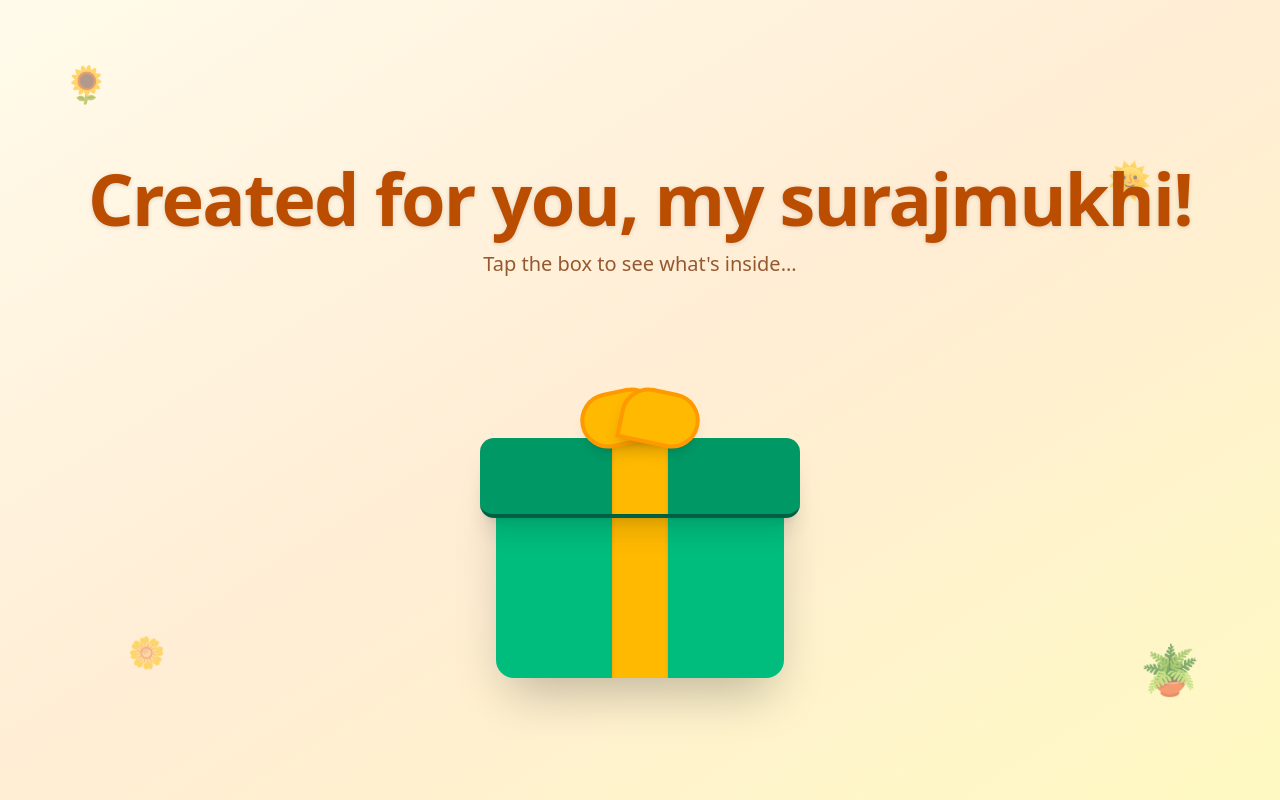
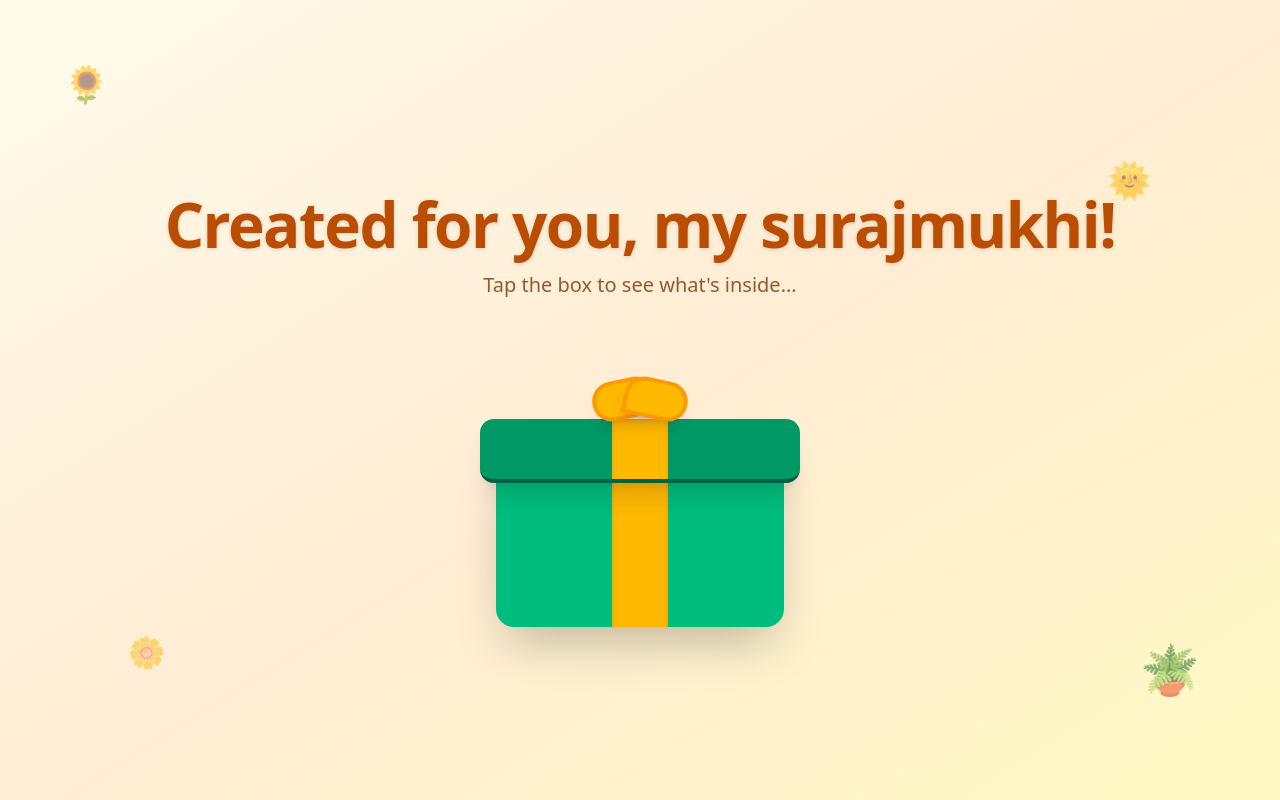
Before and after one commit to PatakiSubodh/flower-mosaic, a Next.js app: page / in a window 1280 px wide. Built offline with nearby package versions, Linux system fonts and the light colour scheme.

Commit message:
styling ui change

```diff
--- a/app/page.tsx
+++ b/app/page.tsx
@@ -89,21 +89,21 @@ export default function BirthdayGift() {
       <div className="absolute top-40 right-32 animate-pulse text-4xl opacity-60">🌞</div>
       <div className="absolute bottom-32 left-32 animate-[spin_10s_linear_infinite] text-3xl opacity-50">🌼</div>
 
-      <div className="text-center z-10 mb-20 mt-10">
-        <h1 className="text-5xl md:text-7xl font-extrabold text-amber-700 drop-shadow-sm tracking-tight mb-4">
+      <div className="text-center z-10 mb-10 mt-5">
+        <h1 className="text-5xl md:text-[62px] font-extrabold text-amber-700 drop-shadow-sm tracking-tight mb-4">
           Created for you, my surajmukhi!
         </h1>
         <p className="text-amber-900/80 mt-2 text-xl font-medium">Tap the box to see what's inside...</p>
-        {/* <p className="text-amber-900/80 mt-2 text-lg font-medium">Jao dekho maje karo...</p>
-        <p className="text-amber-900/80 text-sm font-medium">Ik main sundar hu...itna pighalne ki koi jarurath nai huh!</p> */}
+        {/* <p className="text-amber-900/80 mt-2 text-xl font-medium">Jao dekho maje karo...</p>
+        <p className="text-amber-900/80 text-md font-medium">Ik main sundar hu...itna pighalne ki koi jarurath nai huh!</p> */}
       </div>
 
       <div
-        className="relative z-10 cursor-pointer mt-8"
+        className="relative z-10 cursor-pointer"
         onClick={handleBoxClick}
       >
         <motion.div
-          className="absolute inset-0 bg-yellow-300 rounded-full blur-[60px]"
+          className="absolute inset-0 bg-yellow-300 rounded-full blur-[60px] top-5"
           animate={{
             opacity: clickCount * 0.3,
             scale: 1 + clickCount * 0.6,
@@ -114,7 +114,7 @@ export default function BirthdayGift() {
         <div className="relative w-72 h-72 flex flex-col items-center justify-end">
 
           <motion.div
-            className="absolute top-12 z-20 w-80 h-20 bg-emerald-600 rounded-xl shadow-xl flex justify-center items-center border-b-4 border-emerald-800"
+            className="absolute top-20 z-20 w-80 h-16 bg-emerald-600 rounded-xl shadow-xl flex justify-center items-center border-b-4 border-emerald-800"
             animate={{
               y: clickCount === 1 ? -25 : clickCount === 2 ? -50 : clickCount === 3 ? -400 : 0,
               rotateZ: clickCount === 1 ? -3 : clickCount === 2 ? 8 : clickCount === 3 ? 35 : 0,
@@ -124,14 +124,14 @@ export default function BirthdayGift() {
           >
             <div className="w-14 h-full bg-amber-400 shadow-inner border-x border-amber-500/50" />
 
-            <div className="absolute -top-12 flex">
-               <div className="w-20 h-14 bg-amber-400 rounded-full border-4 border-amber-500 -mr-5 rounded-br-none transform -rotate-12 shadow-lg" />
-               <div className="w-20 h-14 bg-amber-400 rounded-full border-4 border-amber-500 -ml-5 rounded-bl-none transform rotate-12 shadow-lg" />
+            <div className="absolute -top-10 flex">
+               <div className="w-16 h-10 bg-amber-400 rounded-full border-4 border-amber-500 -mr-4 rounded-br-none transform -rotate-12 shadow-lg" />
+               <div className="w-16 h-10 bg-amber-400 rounded-full border-4 border-amber-500 -ml-4 rounded-bl-none transform rotate-12 shadow-lg" />
             </div>
           </motion.div>
 
           <motion.div
-            className="relative w-72 h-56 bg-emerald-500 rounded-b-2xl shadow-2xl flex justify-center overflow-hidden border-t border-emerald-400"
+            className="relative w-72 h-44 bg-emerald-500 rounded-b-2xl shadow-2xl flex justify-center overflow-hidden border-t border-emerald-400"
             animate={{
               scale: clickCount === 3 ? 1.08 : 1,
             }}
--- a/app/upload-local/page.tsx
+++ b/app/upload-local/page.tsx
@@ -7,11 +7,11 @@ export default function UploadLocalPage() {
     const router = useRouter();
 
     return (
-        <div className="bg-black min-h-screen flex flex-col items-center justify-center">
+        <div className="bg-gradient-to-br from-amber-50 via-orange-100 to-yellow-100 overflow-hidden min-h-screen flex flex-col items-center justify-center">
 
         <button
             onClick={() => router.push("/")}
-            className="absolute top-6 left-6 text-white border px-4 py-1 rounded-md text-sm hover:bg-white hover:text-black hover:cursor-pointer transition-colors"
+            className="absolute top-6 left-6 px-4 py-1 text-sm rounded-md border border-orange-400 text-orange-800 font-medium transition-colors hover:bg-orange-500 hover:text-white disabled:cursor-not-allowed hover:cursor-pointer shadow-sm bg-white/50 backdrop-blur-sm"
         >
             Back
         </button>
--- a/app/upload-selfie/page.tsx
+++ b/app/upload-selfie/page.tsx
@@ -7,7 +7,7 @@ export default function UploadSelfiePage() {
     const router = useRouter();
 
     return (
-        <div className="bg-black min-h-screen flex flex-col items-center justify-center p-6 gap-6">
+        <div className="bg-gradient-to-br from-amber-50 via-orange-100 to-yellow-100 overflow-hidden min-h-screen flex flex-col items-center justify-center p-6 gap-6">
 
         <button
             onClick={() => router.push("/")}
--- a/components/upload/MosaicResult.tsx
+++ b/components/upload/MosaicResult.tsx
@@ -49,11 +49,11 @@ export default function MosaicResult({ loading, msg, preview, progress, finalUrl
             {loading && !preview && (
                 <SunflowerLoader />
             )}
-            {preview && !finalUrl && (
-                <div className="absolute text-white font-mono top-5 right-5">
+            {/* {preview && !finalUrl && (
+                <div className="absolute text-black font-mono top-5 right-5">
                     <p>{Math.round(progress)}%</p>
                 </div>
-            )}
+            )} */}
 
             {preview && (
                 <div className="p-2 w-full max-w-100 gap-0 space-y-3 rounded-md bg-white flex justify-start flex-col -mt-24">
--- a/components/upload/uploadLocal.tsx
+++ b/components/upload/uploadLocal.tsx
@@ -62,7 +62,7 @@ export default function UploadLocal() {
             )}
 
             {!preview && !finalUrl && (
-            <Card className="p-6 w-full max-w-lg gap-0 space-y-3 rounded-md">
+            <Card className="p-6 w-full max-w-lg gap-0 space-y-3 rounded-md bg-white/80 backdrop-blur-sm border-amber-200 shadow-xl shadow-amber-900/5">
                 <h1 className="text-xl font-bold m-0 p-0">
                     Flower Mosaic Builder
                 </h1>
@@ -84,7 +84,7 @@ export default function UploadLocal() {
                         disabled={loading}
                         style={btnStyle}
                         aria-label="Submit photo"
-                        className="bg-blue-600 hover:bg-blue-700 text-white font-semibold px-6 py-2 rounded-md transition-colors flex-1 disabled:opacity-50"
+                        className="bg-orange-500 hover:bg-orange-600 text-white font-semibold px-6 py-2 rounded-md transition-all shadow-md shadow-orange-500/20 flex-1 disabled:opacity-50"
                     >
                         {loading
                             ? "Generating..."
@@ -96,8 +96,8 @@ export default function UploadLocal() {
             )}
             <MosaicResult
                 loading={loading}
-                msg={"Pro Tip: yeh wallpaper rakh sakti ho"}
-                // msg={"Download"}
+                // msg={"Pro Tip: yeh wallpaper rakh sakti ho"}
+                msg={"Download"}
                 preview={preview}
                 progress={progress}
                 finalUrl={finalUrl}
@@ -105,7 +105,7 @@ export default function UploadLocal() {
                 showSpy={showSpy}
             />
 
-            {finalUrl && (
+            {preview && (
             <div className="absolute bottom-5 right-5">
                 <div className="flex flex-col items-center w-40">
 
@@ -114,12 +114,12 @@ export default function UploadLocal() {
                 <button
                     onClick={() => finalUrl && router.push("/upload-selfie")}
                     disabled={!finalUrl}
-                    className="relative overflow-hidden px-4 py-1 rounded-md border border-gray-600 text-white transition-colors hover:bg-white hover:text-black disabled:cursor-not-allowed w-full hover:cursor-pointer"
+                    className="relative overflow-hidden px-4 py-1 rounded-md border-2 border-orange-400 text-orange-800 font-medium transition-colors hover:bg-orange-500 hover:text-white disabled:cursor-not-allowed w-full hover:cursor-pointer shadow-sm bg-white/50 backdrop-blur-sm"
                 >
                     {/* progress fill */}
                     {!finalUrl && (
                     <span
-                        className="absolute left-0 top-0 h-full bg-white/40 transition-all duration-300"
+                        className="absolute left-0 top-0 h-full bg-orange-300/50 transition-all duration-300"
                         style={{ width: `${progress}%` }}
                     />
                     )}
```
